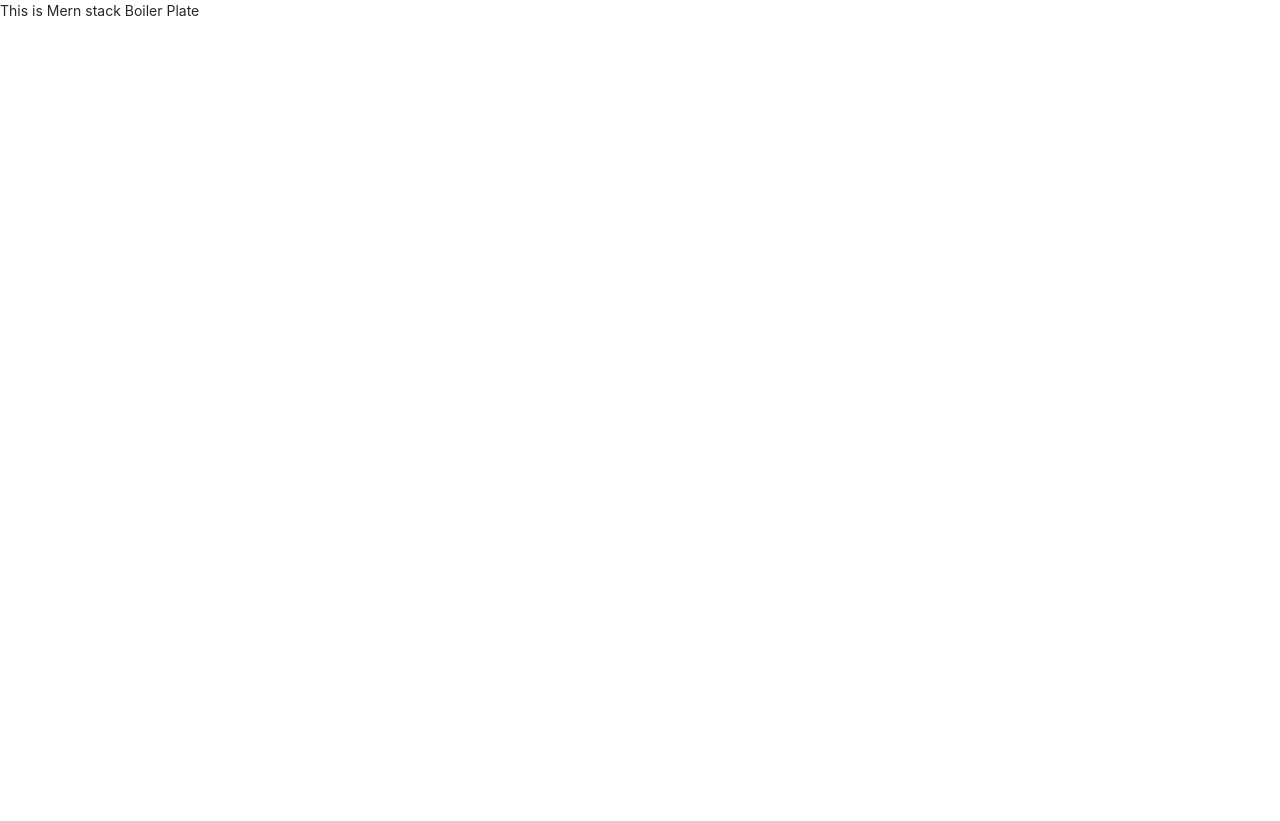
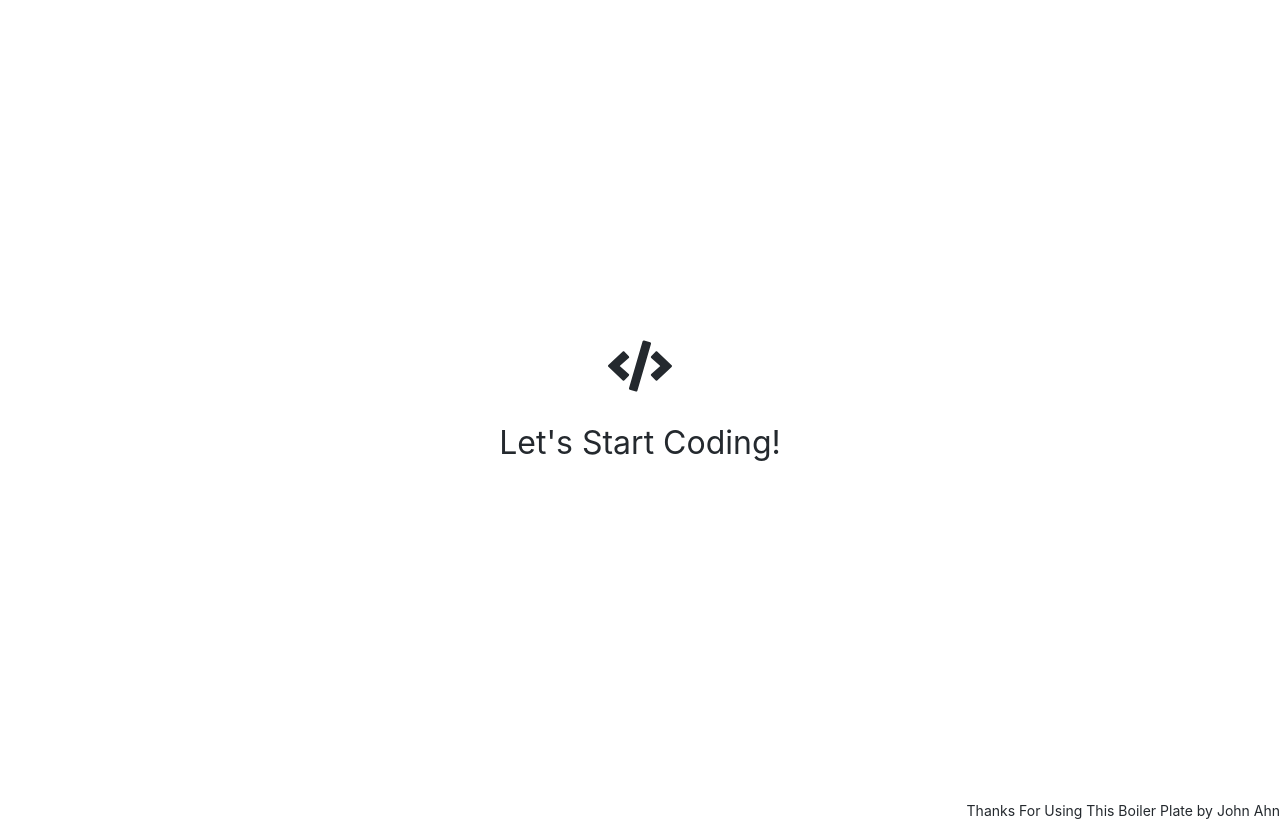
Before and after one commit to jaewonhimnae/boilerplate-mern-stack, a React (Create React App) app in the folder client/: page / in a window 1280 px wide. Before the commit the page ends 800 px from the top, so only its background shows below. Built offline with nearby package versions, Linux system fonts and the light colour scheme; no server answers.

Commit message:
Complete

```diff
--- a/client/package.json
+++ b/client/package.json
@@ -8,6 +8,7 @@
     "moment": "^2.24.0",
     "react": "^16.8.6",
     "react-dom": "^16.8.6",
+    "react-icons": "^3.7.0",
     "react-redux": "^7.1.0-rc.1",
     "react-router-dom": "^5.0.1",
     "react-scripts": "3.0.1",
--- a/client/src/components/views/LandingPage/LandingPage.js
+++ b/client/src/components/views/LandingPage/LandingPage.js
@@ -1,10 +1,15 @@
 import React from 'react'
+import { FaCode } from "react-icons/fa";
 
 function LandingPage() {
     return (
-        <div>
-            This is Mern stack Boiler Plate
+        <>
+        <div className="app">
+            <FaCode style={{ fontSize: '4rem' }} /><br />
+            <span style={{ fontSize: '2rem' }}>Let's Start Coding!</span>
         </div>
+        <div style={{ float:'right' }}>Thanks For Using This Boiler Plate by John Ahn</div>
+        </>
     )
 }
 
```
Also changed, not shown: 1 other file (tests, documents, lock files or other folders).
